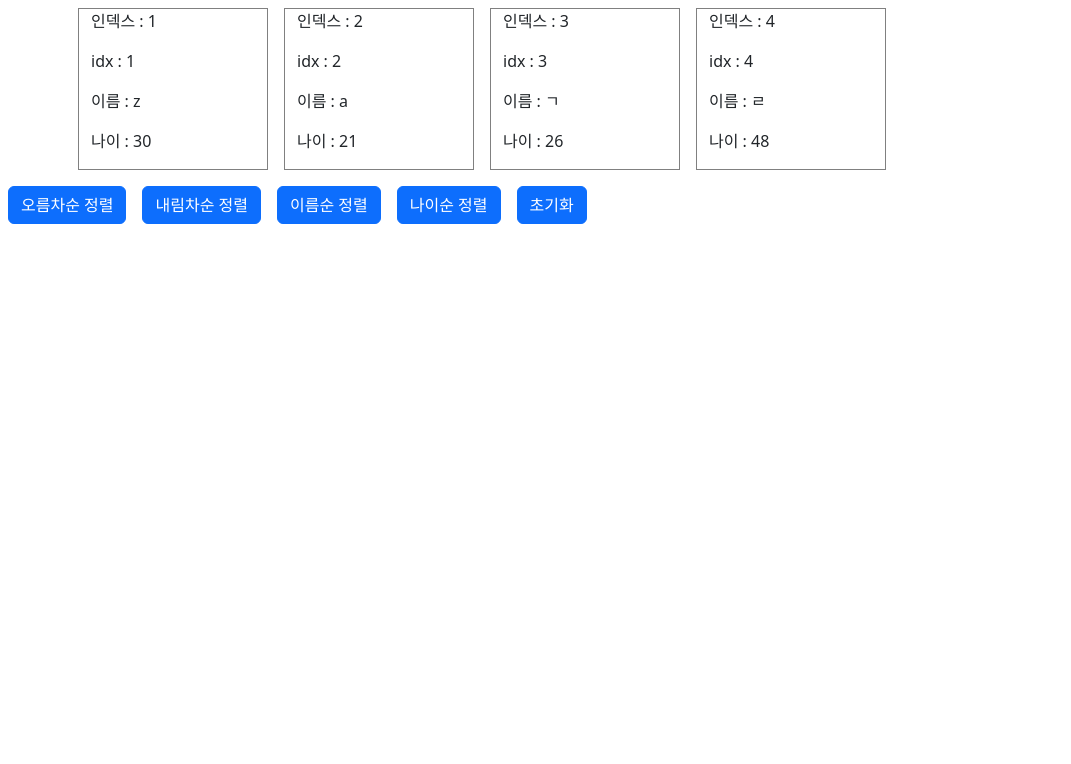
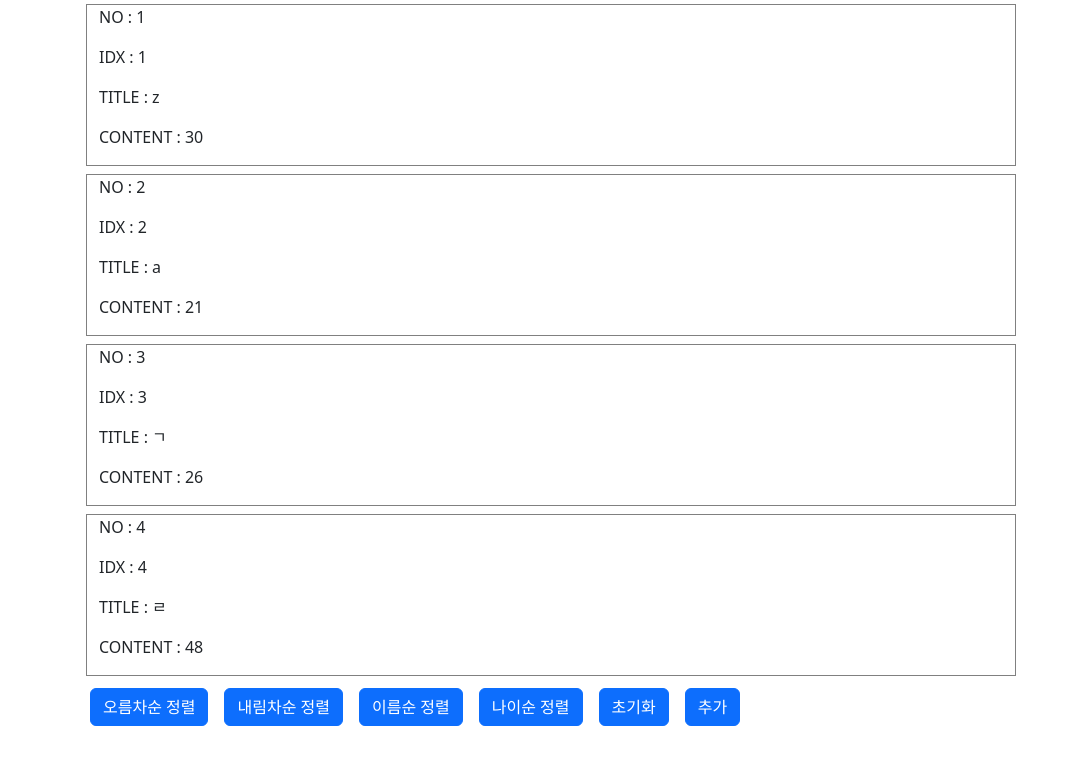
Before and after one commit to LaSeunghyun/reactProject, a React (Create React App) app: page / in a window 1280 px wide. Shown: the top 764 px of the page, without its empty margins (0-1071 px from the left). Built offline with nearby package versions, Linux system fonts and the light colour scheme; a small style sheet from the web is missing.

Commit message:
post add 추가

```diff
--- a/src/App.css
+++ b/src/App.css
@@ -40,3 +40,7 @@
 .colNum{
   border : 1px solid gray;
 }
+
+.container{
+  margin : 0 auto;
+}
--- a/src/App.js
+++ b/src/App.js
@@ -4,7 +4,7 @@ import './App.css';
 
 function App() {
   return (
-    <div>
+    <div className='container'>
       <PostBoard />
       <Btn />
     </div>
--- a/src/Btn.js
+++ b/src/Btn.js
@@ -2,9 +2,11 @@ import React, { useEffect, useState } from "react";
 import { useDispatch, useSelector } from 'react-redux'
 import { test } from './test'
 import Button from "react-bootstrap/Button";
+import CreatePost from './CreatePost'
 
 function Btn() {
   const [reset, setReset] = useState([]);
+  const [post, setPost] = useState([]);
   const dispatch = useDispatch();
   const st = useSelector( (state) => state.post.value)
 
@@ -64,6 +66,10 @@ function Btn() {
           test( reflash() )
           )
       }}>초기화</Button>
+      <Button className="m-2" onClick={() => {
+        setPost(true)
+      }}>추가</Button>
+      {post === true ? <CreatePost /> : null}
     </div>
   );
 }
--- /dev/null
+++ b/src/CreatePost.js
@@ -0,0 +1,53 @@
+import React, { useState, useEffect } from "react";
+import { useDispatch, useSelector } from 'react-redux'
+import { addPost } from './test'
+
+function CreatePost(){
+    const [text, setText] = useState({
+        idx : '',
+        title : '',
+        content : ''
+    }, [])
+    const post = useSelector( (state) => state.post.value )
+
+    useEffect( () => {
+        setText(post)
+    },[])
+
+    const dispatch = useDispatch();
+    let result = [...post]
+    const num = result.length+1;
+
+    const handleChange = (e) => {
+        e.preventDefault();
+        const postName = e.target.getAttribute('name');
+        const postValue = e.target.value;
+        const newPost = {...text};
+        newPost[postName] = postValue;
+        setText(newPost);
+    }
+
+    const handleAddPost = (e) => {
+        e.preventDefault();
+        dispatch(
+            addPost({
+                idx : num,
+                title : text.title,
+                content : text.content
+            })
+        )
+    }
+
+    return (
+        <div>
+            <form onSubmit={handleAddPost}>
+                <p> IDX : { num }</p>
+                <p> TITLE : <input type="text" name="title" onChange={ handleChange }></input> </p>
+                <p> CONTENT : <textarea name="content" onChange={ handleChange }></textarea> </p>
+                <button type='submit'>추가하기</button>
+            </form>
+        </div>
+    )
+
+}
+export default CreatePost;
--- a/src/PostBoard.js
+++ b/src/PostBoard.js
@@ -9,11 +9,11 @@ function PostBoard() {
     <div className="container">
       <div className="row">
         { sdf.map((a, index) =>
-          <div className="col-lg-2 colNum m-2">
-            <p>인덱스 : { index + 1 }</p>
-            <p>idx : { a.idx }</p>
-            <p>이름 : { a.name }</p>
-            <p>나이 : { a.age }</p>
+          <div className="col-lg-10 colNum m-1">
+            <p>NO : { index + 1 }</p>
+            <p>IDX : { a.idx }</p>
+            <p>TITLE : { a.title }</p>
+            <p>CONTENT : { a.content }</p>
           </div>
         )}
       </div>
--- a/src/test.js
+++ b/src/test.js
@@ -7,23 +7,23 @@ export const testSlice = createSlice({
         value:[
             {
                 idx : 1,
-                name : 'z',
-                age : 30
+                title : 'z',
+                content : 30
             },
             {
                 idx : 2,
-                name : 'a',
-                age : 21
+                title : 'a',
+                content : 21
             },
             {
                 idx : 3,
-                name : 'ㄱ',
-                age : 26
+                title : 'ㄱ',
+                content : 26
             },
             {
                 idx : 4,
-                name : 'ㄹ',
-                age : 48
+                title : 'ㄹ',
+                content : 48
             },
 
         ]
@@ -32,13 +32,13 @@ export const testSlice = createSlice({
         test: (state, action) => {
             state.value = action.payload
         },
-
-        reset: (state, action) => {
-            state.value = action.initialState
+        addPost: (state, action) => {
+            console.log(action.payload)
+            state.value.push(action.payload)
         }
-    },
+    }
 });
 
 
-export const { test } = testSlice.actions;
+export const { test, addPost } = testSlice.actions;
 export default testSlice.reducer;
```
